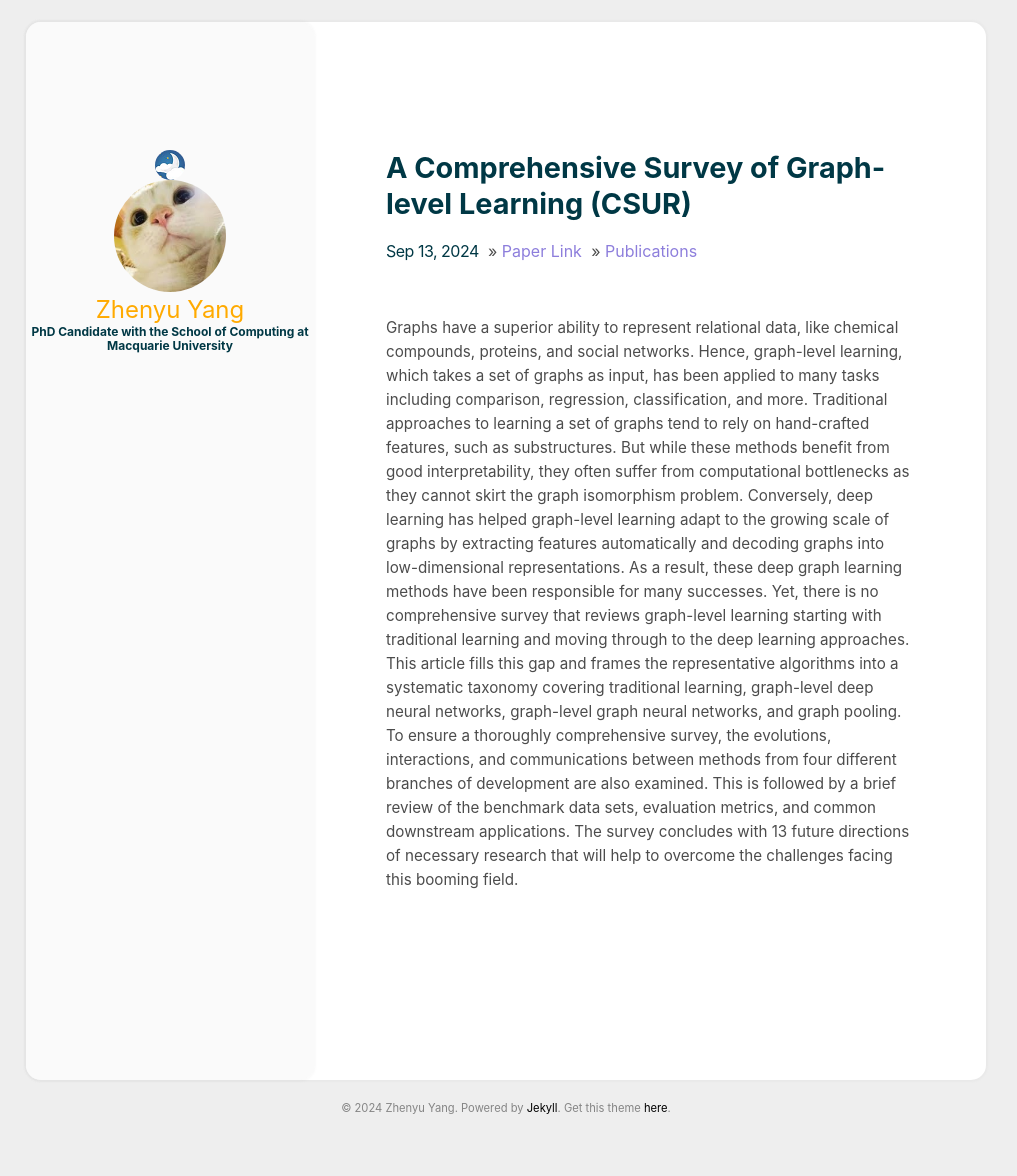
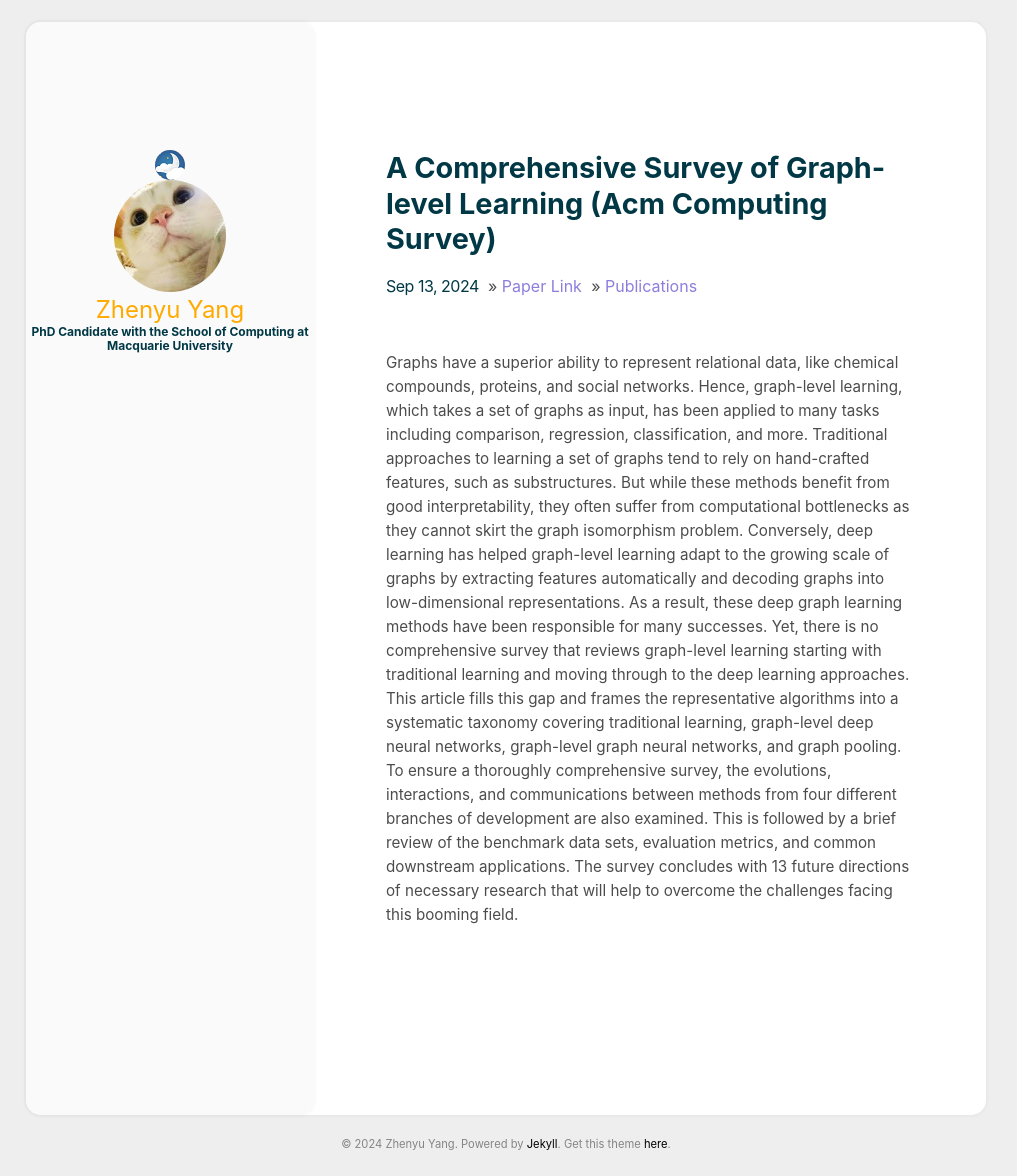
Before and after one commit to ZhenyuYangMQ/ZhenyuYangMQ.github.io, a Jekyll site: the page built from _posts/2024-09-13-survey.md, in a window 1280 px wide. Shown: the whole page, without its empty margins (134-1151 px from the left). Built offline with Jekyll 4.4.1, drawn with Linux system fonts in a browser that asks for light colours; before the commit the page ends 1141 px from its top, so only the background shows below that.

Commit message:
Update 2024-09-13-survey.md

```diff
--- a/_posts/2024-09-13-survey.md
+++ b/_posts/2024-09-13-survey.md
@@ -1,5 +1,5 @@
 ---
-title: A Comprehensive Survey of Graph-level Learning (CSUR)
+title: A Comprehensive Survey of Graph-level Learning (Acm Computing Survey)
 categories: [Publications]
 comments: true
 authors: Zhenyu Yang*, Ge Zhang, Jia Wu, Jian Yang, Quan Z. Sheng, Shan Xue, Chuan Zhou, Charu Aggarwal, Hao Peng, Wenbin Hu, Edwin Hancock, Pietro Li`o
```
